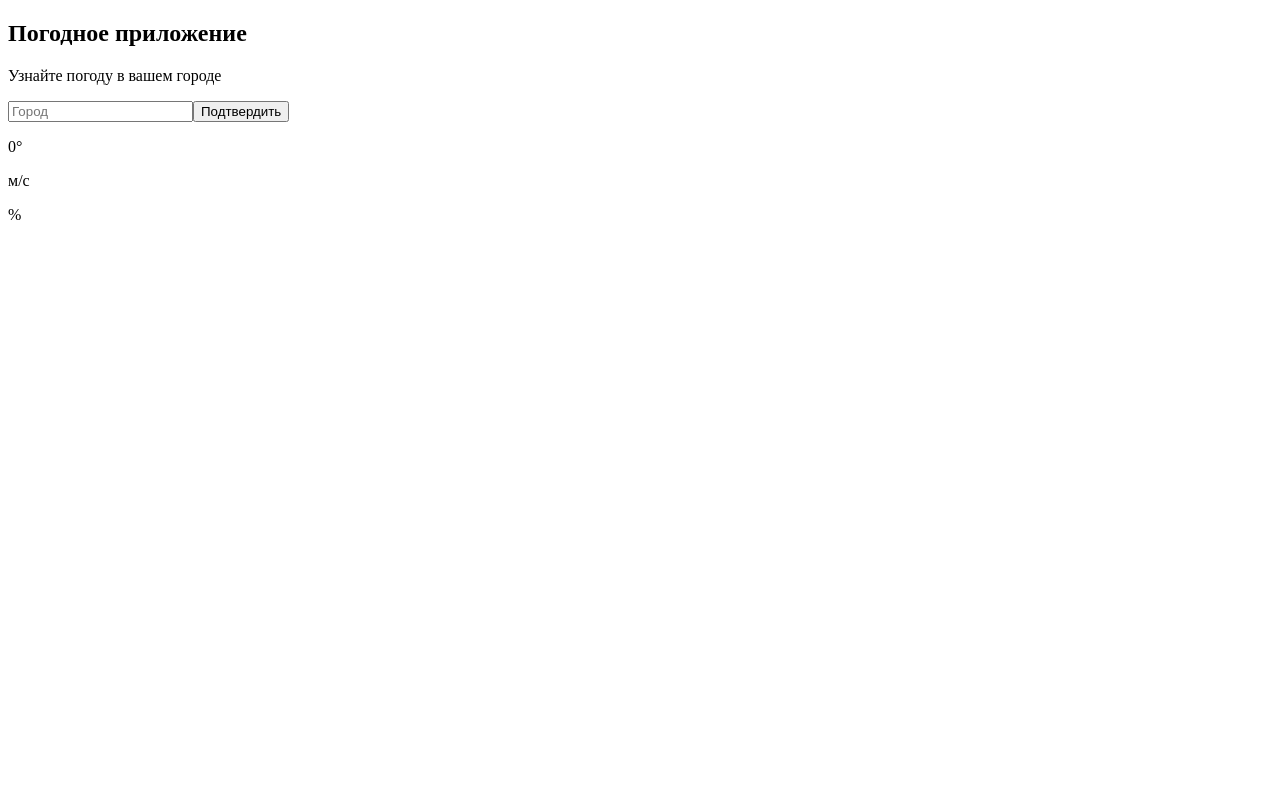
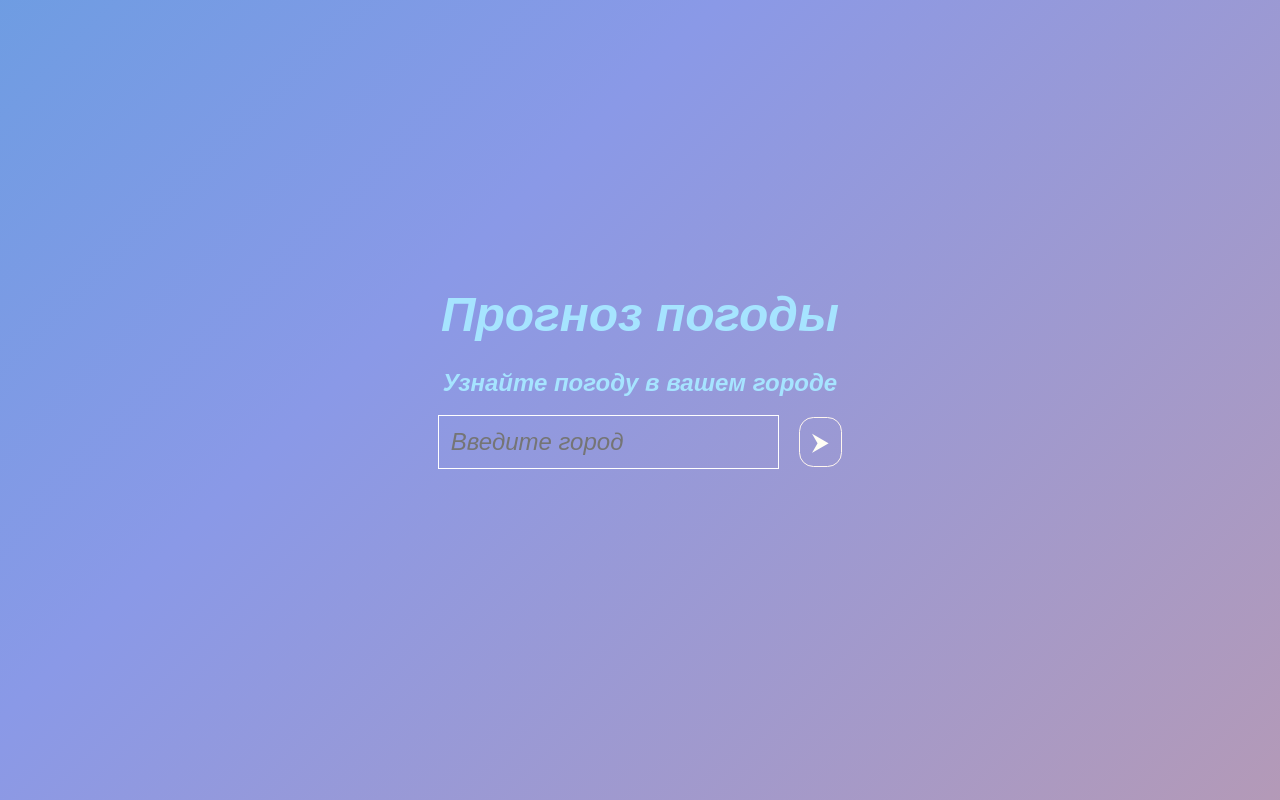
Before and after one commit to Anected/Weather, a React (Create React App) app: page / in a window 1280 px wide. Built offline with nearby package versions, Linux system fonts and the light colour scheme.

Commit message:
'someCss'

```diff
--- a/src/App.js
+++ b/src/App.js
@@ -10,7 +10,6 @@ const API_KEY = 'd022cd263149a8cbbae87cdb92c511b5';
 
 class App extends Component {
     state = {
-        city: null,
         cityName: null,
         temp: null,
         wind: null,
@@ -53,8 +52,8 @@ class App extends Component {
 
     render() {
         return (
-            <div>
-                <Info/>
+            <div >
+                <Info  city={this.state.cityName}/>
                 <Form weatherMethod={this.getWeather}/>
                 <Weather
                     city={this.state.cityName}
--- a/src/components/form.js
+++ b/src/components/form.js
@@ -1,16 +1,18 @@
 import React from 'react';
 
 class Form extends React.Component {
-    render (){
-        return(
+    render() {
+        return (
             <div>
                 <form onSubmit={this.props.weatherMethod}>
-                <input type='text' name='city' placeholder='Город'/>
-                <button>Подтвердить</button>
+                   <div> <input className='input' type='text' name='city' placeholder='Введите город'/>
+                    <button className='btn'>⮞</button>
+                   </div>
                 </form>
             </div>
         )
     }
 
 }
+
 export default Form
--- a/src/components/info.js
+++ b/src/components/info.js
@@ -1,11 +1,16 @@
 import React from 'react';
+import '../index.css';
 
 class Info extends React.Component {
     render (){
         return(
-            <div>
-                <h2>Погодное приложение</h2>
-                <p>Узнайте погоду в вашем городе</p>
+            <div className= 'info' >
+                {!this.props.city &&
+                <div>
+                    <h1>Прогноз погоды</h1>
+                    <h2>Узнайте погоду в вашем городе</h2>
+                </div>
+                }
             </div>
         )
     }
--- a/src/components/weather.js
+++ b/src/components/weather.js
@@ -1,15 +1,21 @@
 import React from 'react';
 
+
 class Weather extends React.Component {
-
+   capitalizeFirstLetter = (string) =>{
+        return string.charAt(0).toUpperCase() + string.slice(1);
+    };
     render() {
         return (
             <div>
-                <p>{this.props.city}</p>
-                <p>{Math.ceil(this.props.temp)}°</p>
-                <p>{this.props.wind} м/с</p>
-                <p>{this.props.description}</p>
-                <p>{this.props.humidity}%</p>
+                {this.props.city &&
+                <div>
+                    <p> Город: {this.props.city}</p>
+                    <p>{this.capitalizeFirstLetter(this.props.description)}</p>
+                    <p> Температура: {Math.ceil(this.props.temp)}°</p>
+                    <p>Скорость ветра: {this.props.wind} м/с</p>
+                    <p>Влажность: {this.props.humidity}%</p>
+                </div>}
             </div>
         )
     }
--- a/src/index.css
+++ b/src/index.css
@@ -0,0 +1,102 @@
+body {
+    width: 100 wh;
+    height: 90vh;
+    color: #fff;
+    background: linear-gradient(-45deg, #dc9a89, #8a99e7, #23A6D5, #60d5ca);
+    background-size: 400% 400%;
+    -webkit-animation: Gradient 15s ease infinite;
+    -moz-animation: Gradient 15s ease infinite;
+    animation: Gradient 15s ease infinite;
+    font-family: 'Century Gothic', sans-serif;
+    display: flex;
+    align-items: center;
+    justify-content: center;
+}
+h1 {
+    font-size: 3em;
+    font-style: oblique;
+    line-height: 1em;
+    text-align: center;
+    color: #a6e4ff;
+}
+h2 {
+    font-size: 1.5em;
+    font-style: oblique;
+    line-height: 1em;
+    text-align: center;
+    color: #a6e4ff;
+}
+@-webkit-keyframes Gradient {
+    0% {
+        background-position: 0% 50%
+    }
+    50% {
+        background-position: 100% 50%
+    }
+    100% {
+        background-position: 0% 50%
+    }
+}
+
+@-moz-keyframes Gradient {
+    0% {
+        background-position: 0% 50%
+    }
+    50% {
+        background-position: 100% 50%
+    }
+    100% {
+        background-position: 0% 50%
+    }
+}
+
+@keyframes Gradient {
+    0% {
+        background-position: 0% 50%
+    }
+    50% {
+        background-position: 100% 50%
+    }
+    100% {
+        background-position: 0% 50%
+    }
+}
+
+.info {
+    text-align: center;
+}
+
+.input {
+    border: 1px solid #ffffff;
+    background: transparent;
+    font-size: 1.5em;
+    color:white;
+    padding: 0.5em 0.5em 0.5em 0.5em;
+    font-style: oblique;
+
+}
+.btn {
+    box-sizing: border-box;
+    -webkit-appearance: none;
+    -moz-appearance: none;
+    background-color: transparent;
+    border: 1px solid #fff6ef;
+    border-radius: 0.6em;
+    color: #fffef5;
+    cursor: pointer;
+    font-size: 1.5rem;
+    line-height: 1;
+    margin-left: 20px;
+    margin-bottom: 10px;
+    padding: 0.5em 0.5em;
+    text-decoration: none;
+    text-align: center;
+    font-family: 'Montserrat', sans-serif;
+    transition: box-shadow 300ms ease-in-out, color 300ms ease-in-out;
+
+}
+.btn:hover, .btn:focus {
+    color: #000000;
+    outline: 0;
+    box-shadow: 0 0 40px 40px #fffbf5 inset;
+}
```
